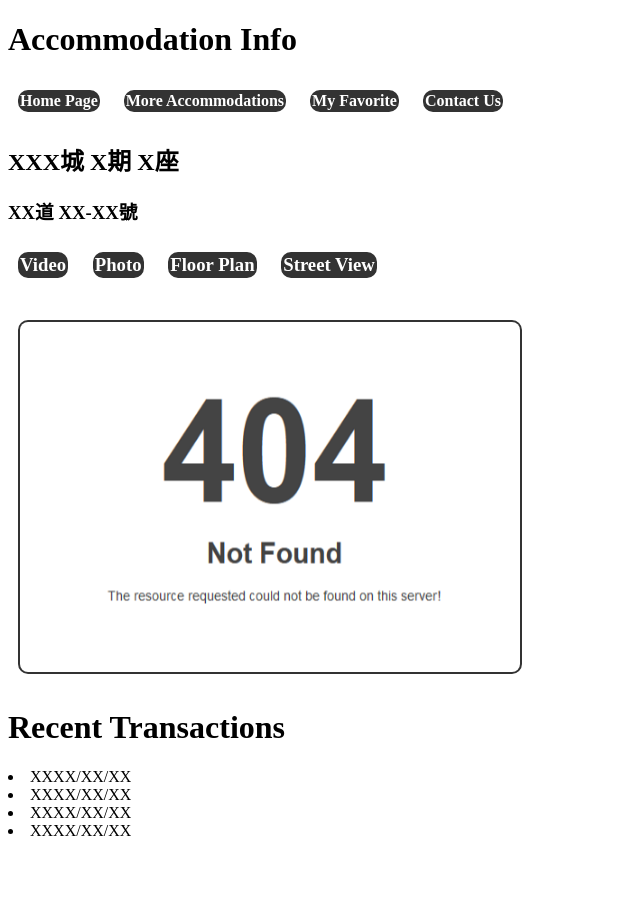
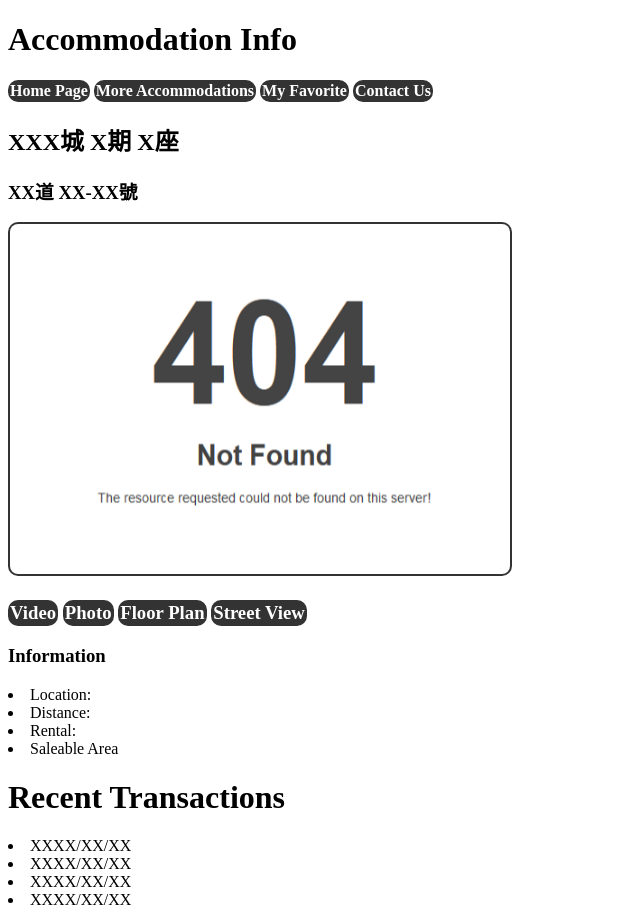
Before and after one commit to Cyctes-X/COMP3297-2J-Unihaven, a Django app: page /accommodations/Acc_Detail/ in a window 1280 px wide. Shown: the whole page, without its empty margins (0-640 px from the left). Before the commit the page ends 836 px from the top, so only its background shows below. Run offline with Django 5.2, Linux system fonts and the light colour scheme; parts of the project's set-up code (start-up, migrations or seed data) failed here and were passed over.

Commit message:
Update Acc_Detail.html

```diff
--- a/templates/accommodation/Acc_Detail.html
+++ b/templates/accommodation/Acc_Detail.html
@@ -5,12 +5,11 @@
         .safe{
         user-select: none;
         }
-		.btn {
+        .btn {
         display: inline-block;
         text-decoration: none;
         border:2px solid #333333;
         border-radius: 10px;
-        margin: 10px;
         background-color: #333333;
         font-weight: bold;
         color: #FFFFFF;
@@ -32,13 +31,19 @@
 		</nav>
        <h2>XXX城 X期 X座</h1>
        <h3>XX道 XX-XX號</h2>
+       <h3 class="safe"><img src="Temp_Pic/404.png" alt="1" width="500" height="350" class="btn"></h4>
        <h3 class="safe">
         <a href="#" class="btn">Video</a>
         <a href="#" class="btn">Photo</a>
         <a href="#" class="btn">Floor Plan</a>
         <a href="#" class="btn">Street View</a>
        </h3>
-       <h4 class="safe"><img src="Temp_Pic/404.png" alt="1" width="500" height="350" class="btn"></h4>
+       <h3>Information</h3>
+       <li>Location:</li>
+       <li>Distance:</li>
+       <li>Rental:</li>
+       <li>Saleable Area</li>
+
 
     </header>
     <header>
```
